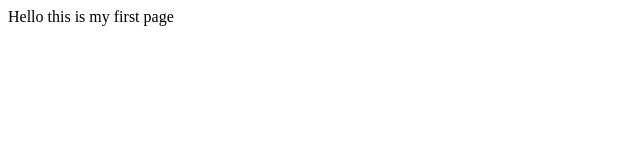
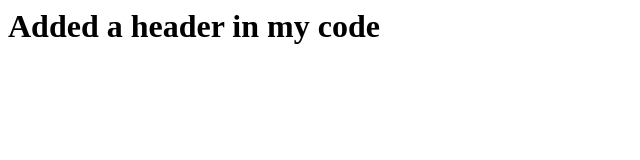
Before and after one commit to chapati456/Coding-Challenge-1, a plain HTML site: page index.html in a window 1280 px wide. Shown: the whole page, without its empty margins (0-640 px from the left). Drawn offline with Linux system fonts and the light colour scheme.

Commit message:
Added a header to the file

```diff
--- a/index.html
+++ b/index.html
@@ -1,3 +1,6 @@
 <html>
-<body>Hello this is my first page</body>
+
+<body>
+	<h1> Added a header in my code </h1>
+</body>
 </html>
```
